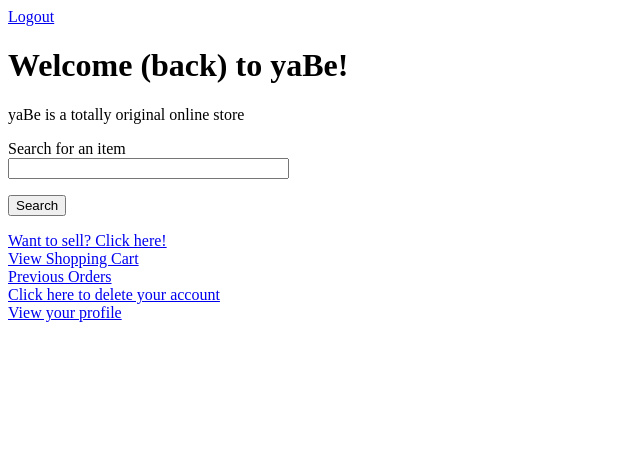
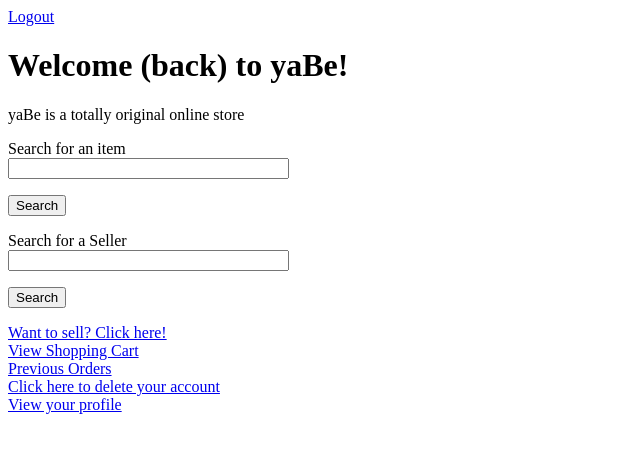
Before and after one commit to JustinYSJSU/cmpe131Project, a Flask app: page /home in a window 1280 px wide. Shown: the top 453 px of the page, without its empty margins (0-640 px from the left). Run offline with Flask 2, Linux system fonts and the light colour scheme; a user stored in the database is signed in.

Commit message:
Added seller search

```diff
--- a/app/item_search.py
+++ b/app/item_search.py
@@ -5,3 +5,7 @@ from wtforms import StringField, SubmitField
 class ItemSearch(FlaskForm):
  item_name = StringField('Search for an item')
  search = SubmitField('Search')
+
+class SellerSearch(FlaskForm):
+    seller_name = StringField('Search for a Seller')
+    submit = SubmitField('Search')
--- a/app/routes.py
+++ b/app/routes.py
@@ -2,7 +2,7 @@ from app import appObj
 from app.user_login import LoginUser
 
 
-from app.item_search import ItemSearch
+from app.item_search import ItemSearch, SellerSearch
 from app.item_sale import SellItem
 from app.createAccount import CreateUser
 
@@ -55,7 +55,7 @@ def logout():
 #and put items up for sale
 def home():
  search_form = ItemSearch()
-
+ search_seller = SellerSearch()
  if search_form.validate_on_submit():
   item_list = Item.query.filter_by(name = search_form.item_name.data).all()
   if len(item_list) != 0:
@@ -63,8 +63,13 @@ def home():
           items = item_list, item_name = search_form.item_name.data)
   else:
    flash('Item was not found. Please try again')
+ if search_seller.validate_on_submit():
+  item_list = Item.query.filter_by(user_seller_name = search_seller.seller_name.data).all()
+  if len(item_list) != 0:
+   return render_template('display_item.html',
+          items = item_list, item_name = search_seller.seller_name.data)
 
- return render_template('home.html', search_form = search_form)
+ return render_template('home.html', search_form = search_form, search_seller = search_seller)
 
 #Justin
 @appObj.route('/sell_item', methods = ['GET', 'POST'])
@@ -125,7 +130,7 @@ def deleteAccount():
     #delete all items that the user was selling, if any
     item = Item.query.filter_by(user_seller_name = user.username).all()
     if item != None:
-     for i in items:
+     for i in item:
       db.session.delete(i)
      db.session.delete(user)
      db.session.commit()
@@ -183,3 +188,8 @@ def displayCart():
 def checkout():
   orders = Order.query.filter_by(buyerID = current_user.id)
   return render_template("checkout.html", orders = orders)
+
+#Joe
+@appObj.route('/sellerItems')
+def viewSellerItems():
+  pass
--- a/app/templates/home.html
+++ b/app/templates/home.html
@@ -38,6 +38,16 @@
   </p>
   </form>
 
+  <form action = "" method = "post" novalidate>
+    {{search_seller.hidden_tag()}}
+   <p>
+    {{search_seller.seller_name.label}}<br>
+    {{search_seller.seller_name(size = 32)}} </br>
+   </p>
+   <p>
+    {{search_seller.submit}}
+   </p>
+   </form>
 
   <a href = "sell_item"> Want to sell? Click here! </a><br>
   <a href = "cart"> View Shopping Cart </a><br>
```
